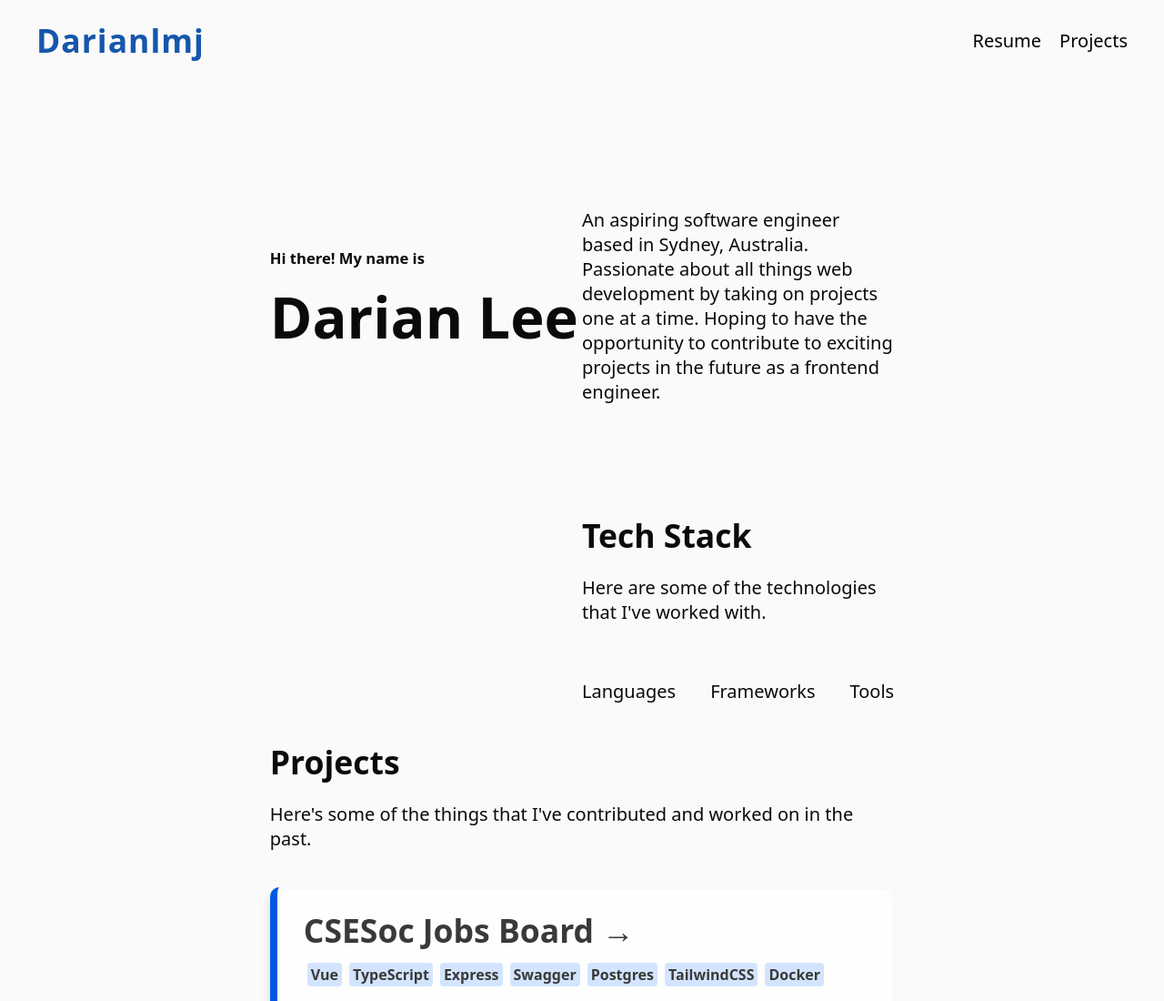
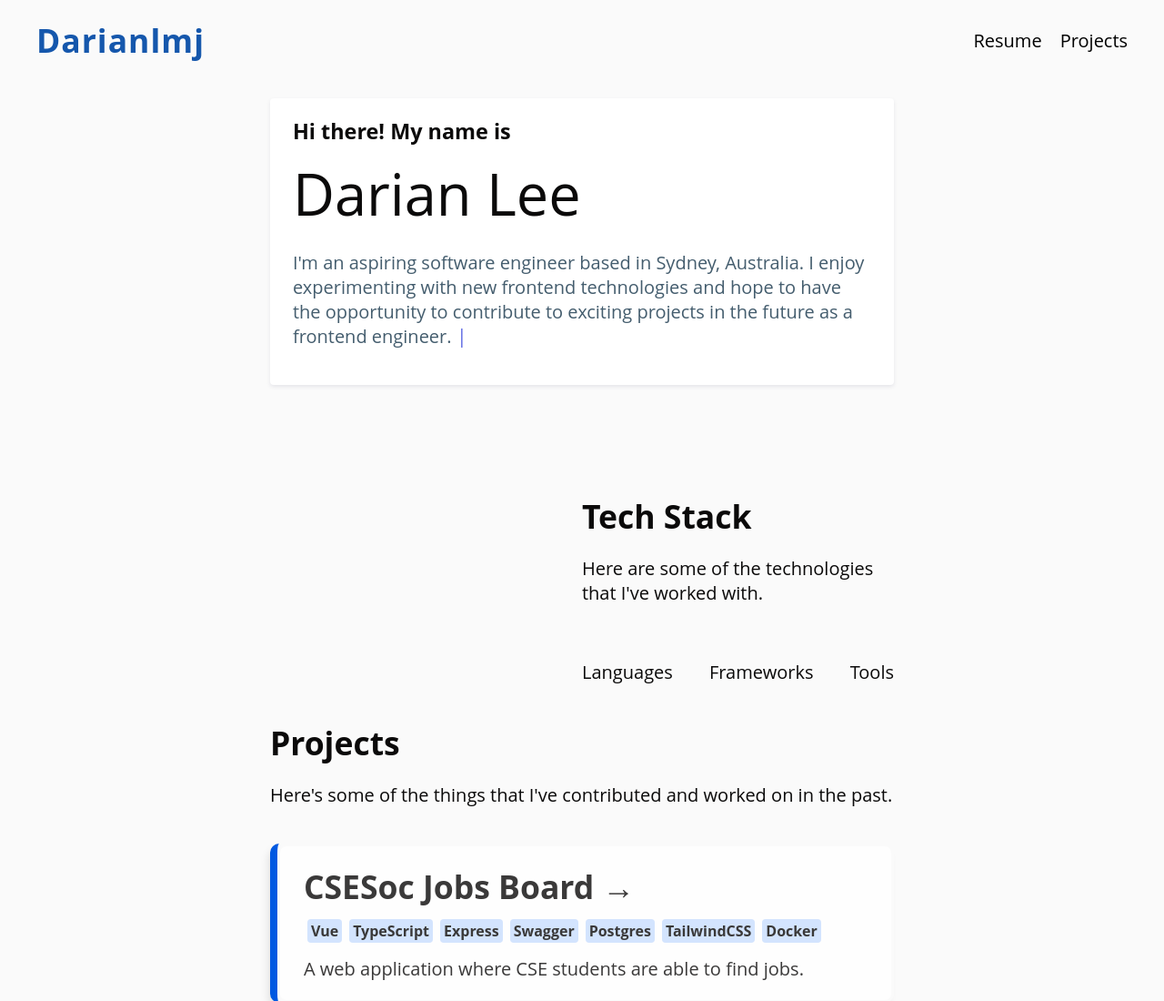
Before and after one commit to Darianlmj/Darianlmj, an Astro site: page / in a window 1280 px wide. Shown: the top 1100 px of the page at 91% size. Built offline with nearby package versions, Linux system fonts and the light colour scheme; Astro itself is replaced by a stand-in of ours.

Commit message:
feat(frontend): replaced home introduction with interactive container

```diff
--- a/src/layouts/Layout.astro
+++ b/src/layouts/Layout.astro
@@ -41,7 +41,7 @@ const { title } = Astro.props as Props;
 	}
 
 	html {
-		font-family: system-ui, sans-serif;
+		font-family: Open Sans,Helvetica,Arial,sans-serif;
 		font-size: var(--font-size-base);
 		color: var(--color-text);
 		background-color: var(--color-bg);
--- a/src/pages/index.astro
+++ b/src/pages/index.astro
@@ -9,20 +9,23 @@ const skills = {
 }
 ---
 
-<Layout title="Welcome to Astro.">
+<Layout title="Home | Darianlmj">
 	<main>
-    <div class="flexy-box">
+    <!-- <div class="flexy-box">
       <div class="flex-content">
-        <h5>Hi there! My name is</h5>
-        <h1>Darian Lee</h1>
+        <h3>Hi there! My name is</h3>
+        <h1 class="">Darian Lee</h1>
       </div>
-      <div class="flex-content">
-        <p>
-          An aspiring software engineer based in Sydney, Australia.
-          Passionate about all things web development by taking on projects one at a time.
-          Hoping to have the opportunity to contribute to exciting projects in the future as a frontend engineer.
-        </p>
-      </div>
+    </div>
+    <p class="description">
+      I enjoy experimenting and developing with new frontend technologies.
+    </p> -->
+    <div class="interactive-bar">
+      <h3 class="introduction">Hi there! My name is</h3>
+      <h1 class="introduction">Darian Lee</h1>
+      <p class="description">
+        I'm an aspiring software engineer based in Sydney, Australia. I enjoy experimenting with new frontend technologies and hope to have the opportunity to contribute to exciting projects in the future as a frontend engineer. <span class="blinking-cursor">|</span>
+      </p>
     </div>
     <div class="flexy-box">
       <div class="flex-content">
@@ -78,12 +81,13 @@ const skills = {
 		--astro-gradient: linear-gradient(0deg, #4f39fa, #da62c4);
 	}
 
-  h2 {
+  h2, h3 {
     margin: 0;
   }
 
 	h1 {
 		margin: 0.5rem 0;
+    font-weight: 500;
     font-size: var(--font-size-xxl);
 	}
 
@@ -92,7 +96,7 @@ const skills = {
   }
 
 	main {
-		margin: auto;
+		margin: 0 auto;
 		padding: 1em;
 		max-width: 60ch;
 	}
@@ -160,4 +164,57 @@ const skills = {
   .centered-box {
     display: flex;
   }
+
+  .interactive-bar {
+    background-color: #fff;
+    border-radius: 4px;
+    box-shadow: 0 2px 4px rgb(50 50 93 / 10%);
+    color: #445d6e;
+    font-family: Open Sans,Helvetica,Arial,sans-serif;
+    margin: 0 0 20px;
+    padding: 20px 25px;
+    /* white-space: pre-wrap; */
+  }
+
+  .blinking-cursor {
+    /* -webkit-animation: blink .9s infinite; */
+    animation: blink .9s infinite;
+    color: #6772e5;
+    font-size: 22px;
+    line-height: 0;
+  }
+
+  @keyframes blink {
+    0% {
+      color: #6772e5;
+    }
+    49% {
+      color: #6772e5;
+    }
+    50% {
+      color: transparent;
+    }
+    100% {
+      color: transparent;
+    }
+  }
+
+  .introduction {
+    color: var(--color-text);
+  }
+
+  .description {
+    overflow: hidden; /* Ensures the content is not revealed until the animation */
+    white-space: wrap;
+    /* margin: 0 auto; Gives that scrolling effect as the typing happens */
+    animation:
+      typing 3.5s steps(40, end),
+      blink-caret .75s step-end infinite;
+  }
+
+  /* The typing effect */
+  @keyframes typing {
+    from { width: 0 }
+    to { width: 100% }
+  }
 </style>
```
